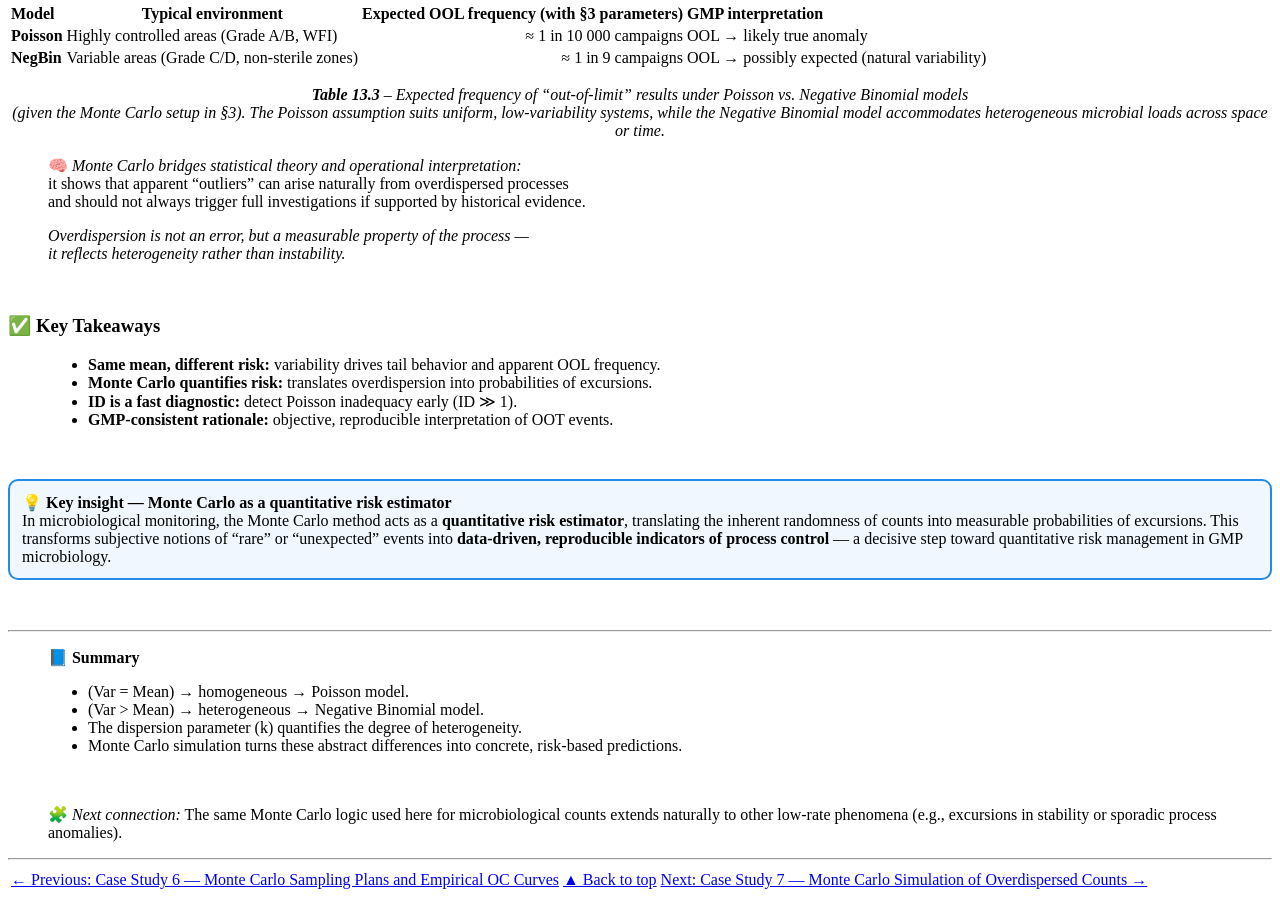
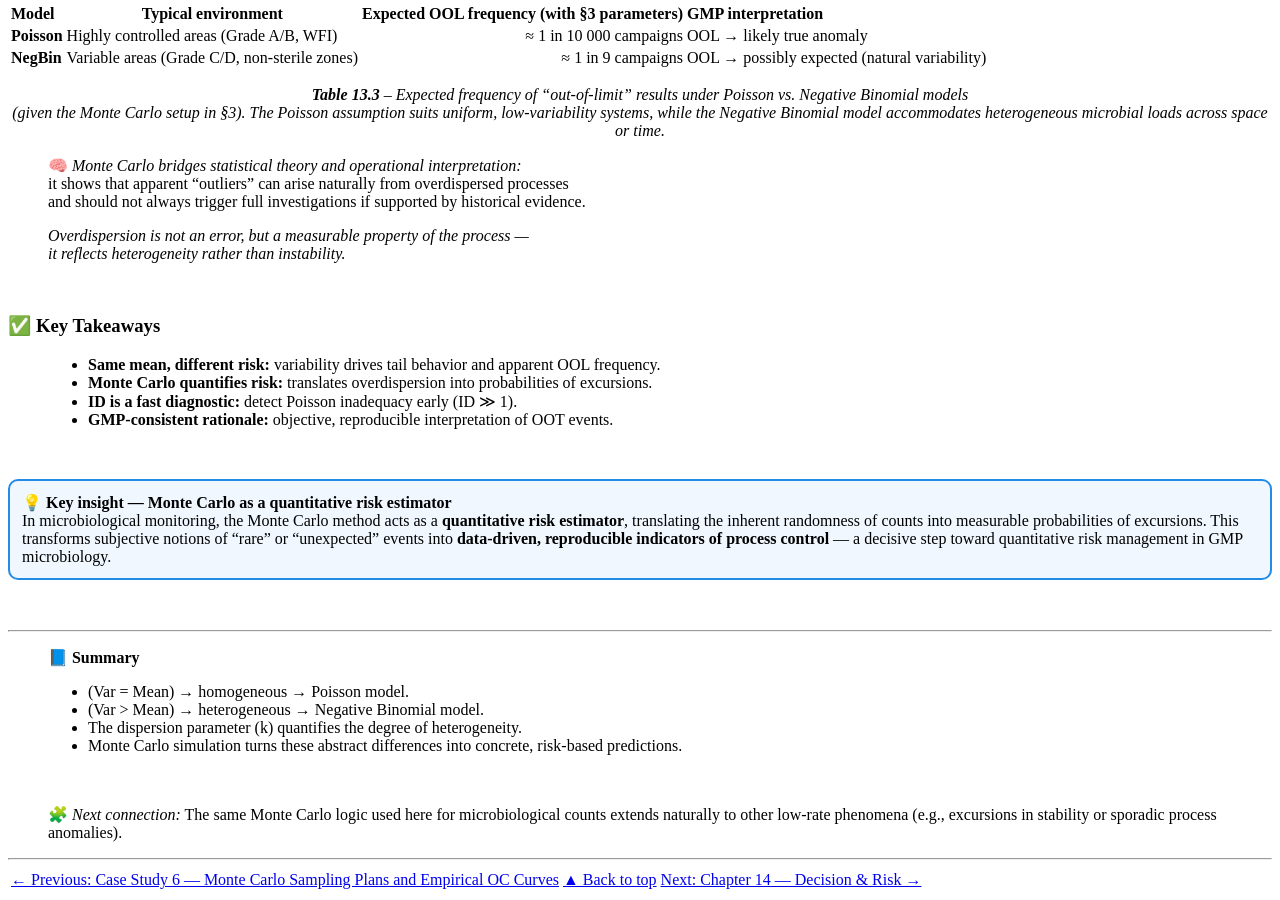
Before and after one commit to rbonfichi/monte-carlo-gmp-pharma, a Jekyll site: the page built from docs/chapters/chapter13_case-study7.md, in a window 1280 px wide and 900 px high, scrolled down 5677 px. Built offline with Jekyll 4.4.1, drawn with Linux system fonts in a browser that asks for light colours; our own code applies the rules of GitHub Pages for plain Markdown files.

Commit message:
Update navigation links in chapter 13

```diff
--- a/docs/chapters/chapter13_case-study7.md
+++ b/docs/chapters/chapter13_case-study7.md
@@ -401,4 +401,4 @@ This transforms subjective notions of “rare” or “unexpected” events into
 
 ---
 
-[← Previous: Case Study 6 — Monte Carlo Sampling Plans and Empirical OC Curves](chapter12_case-study6.md) | [▲ Back to top](../#table-of-contents) | [Next: Case Study 7 — Monte Carlo Simulation of Overdispersed Counts →](chapter13_case-study7b.md)
+[← Previous: Case Study 6 — Monte Carlo Sampling Plans and Empirical OC Curves](chapter12_case-study6.md) | [▲ Back to top](../#table-of-contents) | [Next: Chapter 14 — Decision & Risk →](chapter14_decision-risk.md)
```
